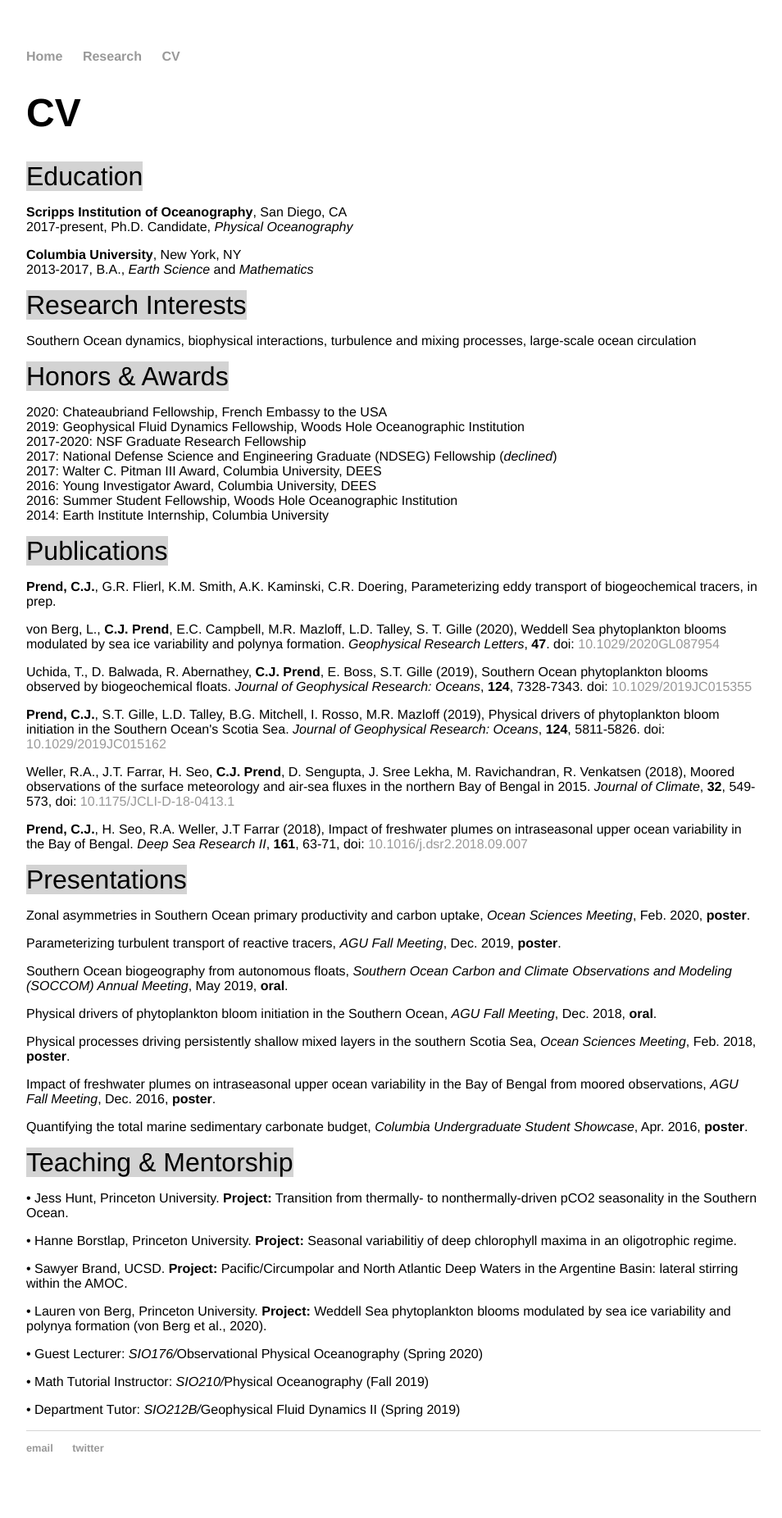
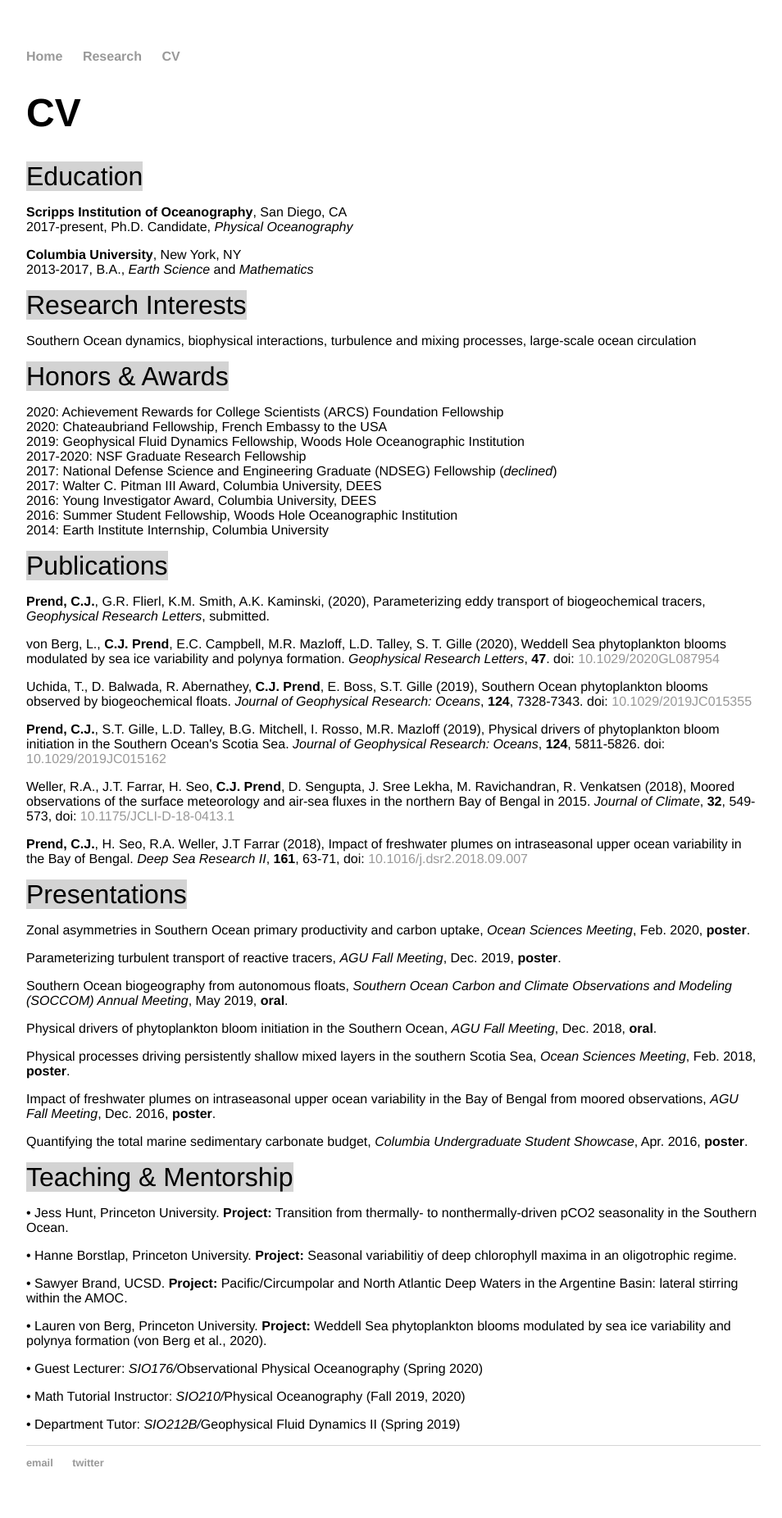
Before and after one commit to cprend/cprend.github.io, a Jekyll site: the page cv/index.html, which Jekyll copies as it is, in a window 1280 px wide. Shown: the whole page at 82% size, without its empty margins (160-1114 px from the left). Built offline with Jekyll 4.4.1, drawn with Linux system fonts in a browser that asks for light colours.

Commit message:
Update index.html

```diff
--- a/cv/index.html
+++ b/cv/index.html
@@ -25,7 +25,8 @@
 		<p1>Research Interests</p1>
 		<p>Southern Ocean dynamics, biophysical interactions, turbulence and mixing processes, large-scale ocean circulation</p>
 		<p1>Honors & Awards</p1>
-		<p>2020: Chateaubriand Fellowship, French Embassy to the USA<br/>
+		<p>2020: Achievement Rewards for College Scientists (ARCS) Foundation Fellowship<br/>
+		2020: Chateaubriand Fellowship, French Embassy to the USA<br/>
 		2019: Geophysical Fluid Dynamics Fellowship, Woods Hole Oceanographic Institution<br/>
 		2017-2020: NSF Graduate Research Fellowship<br/>
 		2017: National Defense Science and Engineering Graduate (NDSEG) Fellowship (<em>declined</em>)<br/>
@@ -34,7 +35,7 @@
 		2016: Summer Student Fellowship, Woods Hole Oceanographic Institution<br/>
 		2014: Earth Institute Internship, Columbia University</p>
 		<p1>Publications</p1>
-		<p><b>Prend, C.J.</b>, G.R. Flierl, K.M. Smith, A.K. Kaminski, C.R. Doering, Parameterizing eddy transport of biogeochemical tracers, in prep.</p>
+		<p><b>Prend, C.J.</b>, G.R. Flierl, K.M. Smith, A.K. Kaminski, (2020), Parameterizing eddy transport of biogeochemical tracers, <em>Geophysical Research Letters</em>, submitted.</p>
 		<p>von Berg, L., <b>C.J. Prend</b>, E.C. Campbell, M.R. Mazloff, L.D. Talley, S. T. Gille (2020), Weddell Sea phytoplankton blooms modulated by sea ice variability and polynya formation.
 		<em>Geophysical Research Letters</em>, <b>47</b>. doi: <a href="https://agupubs.onlinelibrary.wiley.com/doi/abs/10.1029/2020GL087954">10.1029/2020GL087954</a></p>
 		<p>Uchida, T., D. Balwada, R. Abernathey, <b>C.J. Prend</b>, E. Boss, S.T. Gille (2019), Southern Ocean phytoplankton blooms observed by biogeochemical floats.
@@ -61,7 +62,7 @@
 		<p>• Sawyer Brand, UCSD. <b>Project:</b> Pacific/Circumpolar and North Atlantic Deep Waters in the Argentine Basin: lateral stirring within the AMOC.</p>
 		<p>• Lauren von Berg, Princeton University. <b>Project:</b> Weddell Sea phytoplankton blooms modulated by sea ice variability and polynya formation (von Berg et al., 2020).</p>
 		<p>• Guest Lecturer: <em>SIO176/</em>Observational Physical Oceanography (Spring 2020)</p>
-		<p>• Math Tutorial Instructor: <em>SIO210/</em>Physical Oceanography (Fall 2019)</p>
+		<p>• Math Tutorial Instructor: <em>SIO210/</em>Physical Oceanography (Fall 2019, 2020)</p>
 		<p>• Department Tutor: <em>SIO212B/</em>Geophysical Fluid Dynamics II (Spring 2019)</p>
 </div><!-- /.blurb -->
 
```
